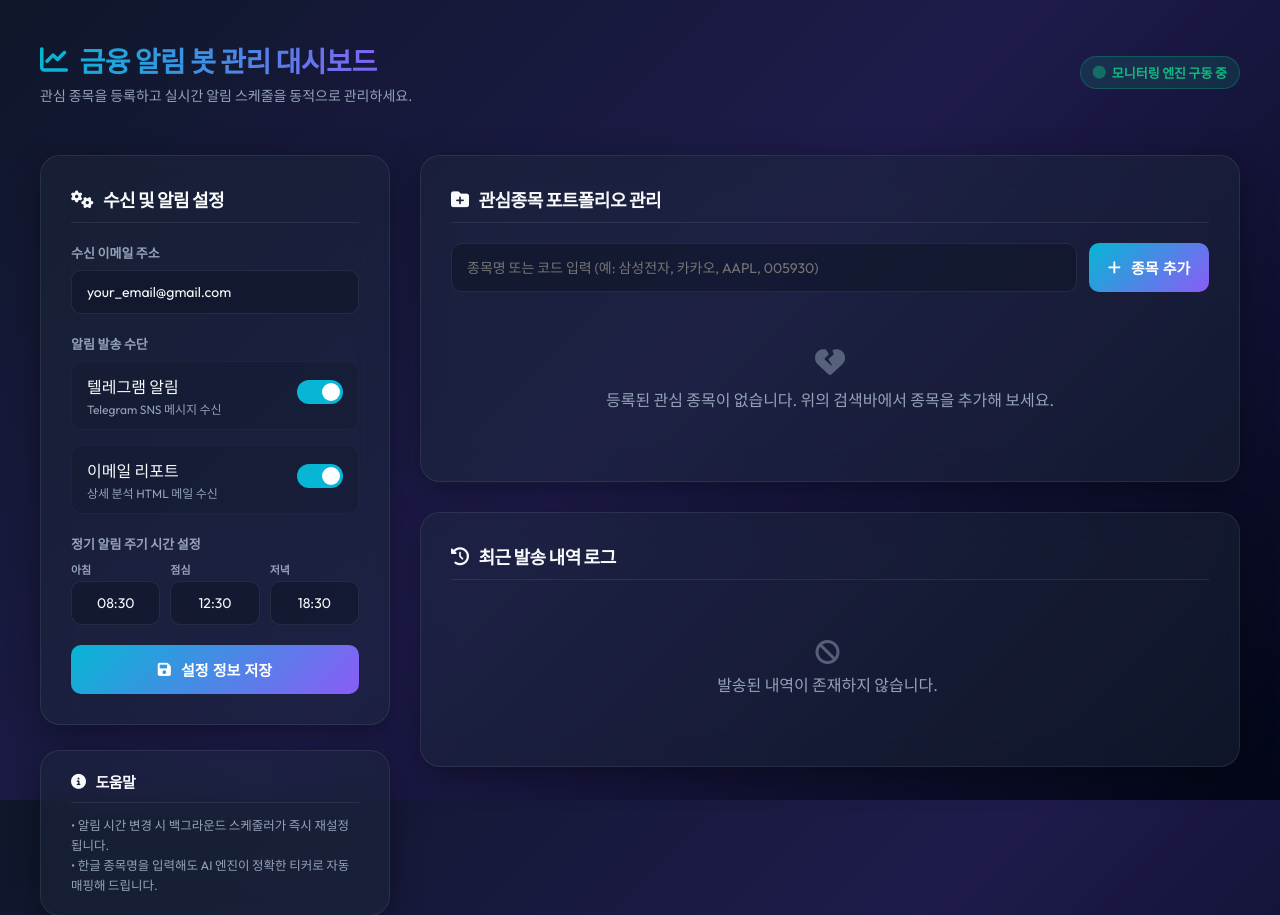
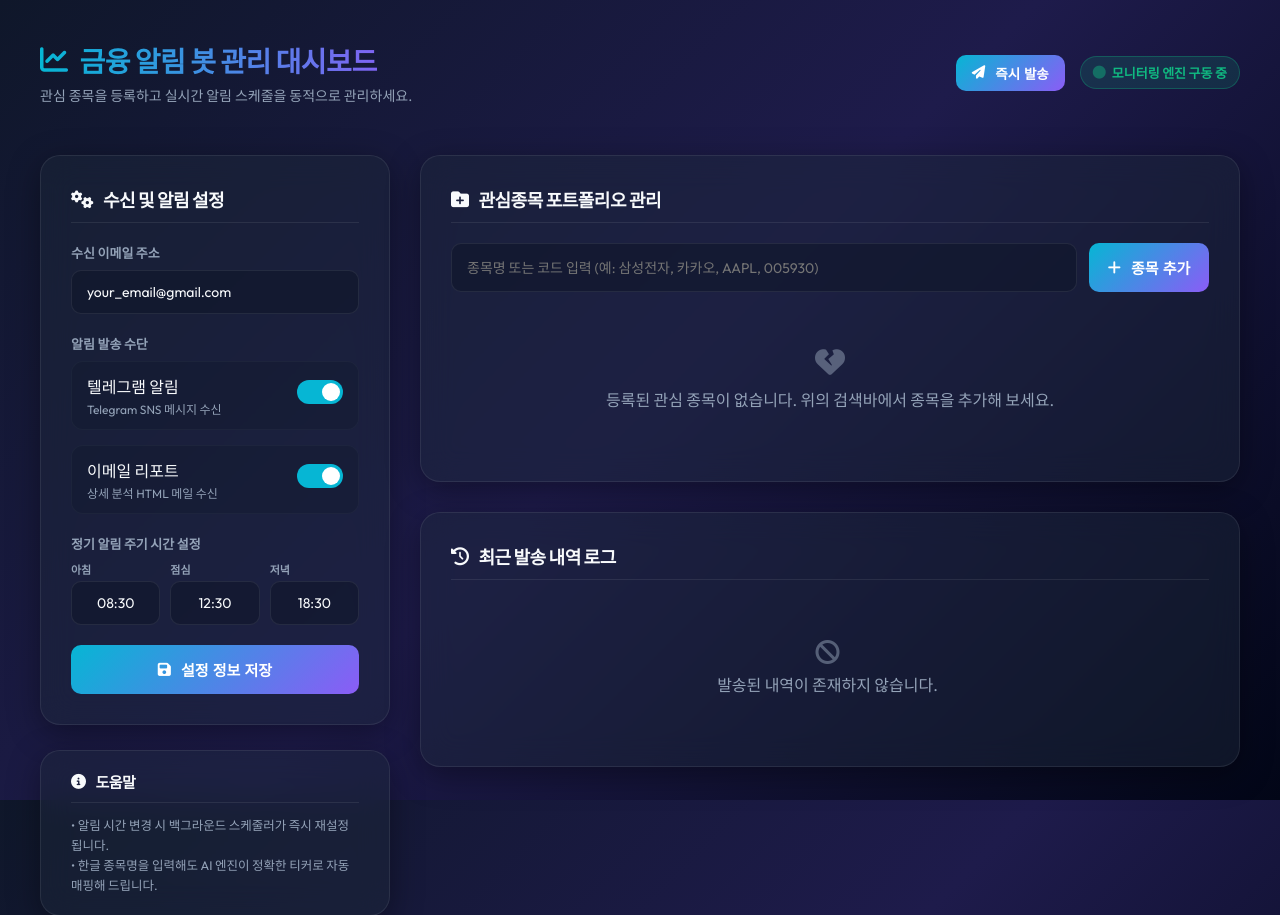
Before and after one commit to ybkwon68-web/Alim, a Flask app: page / in a window 1280 px wide. Shown: the top 915 px of the page. Run offline with Flask 2, Linux system fonts and the light colour scheme; data comes from the database, SQL or seed files in the repository; data that the repository does not hold is empty; parts of the project's set-up code (start-up, migrations or seed data) failed here and were passed over.

Commit message:
Add Send Now (즉시발송) feature on web dashboard

```diff
--- a/templates/dashboard.html
+++ b/templates/dashboard.html
@@ -501,8 +501,13 @@
                 <h1><i class="fa-solid fa-chart-line"></i> 금융 알림 봇 관리 대시보드</h1>
                 <p>관심 종목을 등록하고 실시간 알림 스케줄을 동적으로 관리하세요.</p>
             </div>
-            <div class="status-badge">
-                <i class="fa-solid fa-circle fa-fade"></i> 모니터링 엔진 구동 중
+            <div style="display: flex; gap: 15px; align-items: center;">
+                <button id="btn-trigger-alert" class="btn" style="padding: 8px 16px; font-size: 13.5px; width: auto; background: linear-gradient(135deg, var(--accent-primary) 0%, var(--accent-secondary) 100%);">
+                    <i class="fa-solid fa-paper-plane"></i> 즉시 발송
+                </button>
+                <div class="status-badge">
+                    <i class="fa-solid fa-circle fa-fade"></i> 모니터링 엔진 구동 중
+                </div>
             </div>
         </div>
 
@@ -856,6 +861,31 @@
             }
         }
 
+        // Trigger manual alert event
+        document.getElementById("btn-trigger-alert").addEventListener("click", async (e) => {
+            const btn = e.currentTarget;
+            const origContent = btn.innerHTML;
+            btn.innerHTML = '<i class="fa-solid fa-spinner fa-spin"></i> 발송 중...';
+            btn.disabled = true;
+
+            try {
+                const response = await fetch("/api/trigger-alert", {
+                    method: "POST"
+                });
+
+                const result = await response.json();
+                if (!response.ok) throw new Error(result.error || "수동 발송 실패");
+
+                showToast("실시간 요약 및 리포트 즉시 발송을 완료했습니다!");
+                loadAlertHistory();
+            } catch (error) {
+                showToast(error.message, "error");
+            } finally {
+                btn.innerHTML = origContent;
+                btn.disabled = false;
+            }
+        });
+
         // Initial loading sequence
         window.addEventListener("DOMContentLoaded", () => {
             loadDashboardData();
--- a/web_server.py
+++ b/web_server.py
@@ -179,3 +179,15 @@ def get_history():
     except Exception as e:
         logger.error(f"Error fetching history: {e}")
         return jsonify({"error": str(e)}), 500
+
+@app.route("/api/trigger-alert", methods=["POST"])
+def trigger_alert():
+    """
+    Manually triggers the report generation and delivery.
+    """
+    try:
+        scheduler.run_scheduled_job("즉시발송")
+        return jsonify({"message": "수동 즉시 발송이 완료되었습니다."})
+    except Exception as e:
+        logger.error(f"Error triggering manual alert: {e}")
+        return jsonify({"error": str(e)}), 500
```
